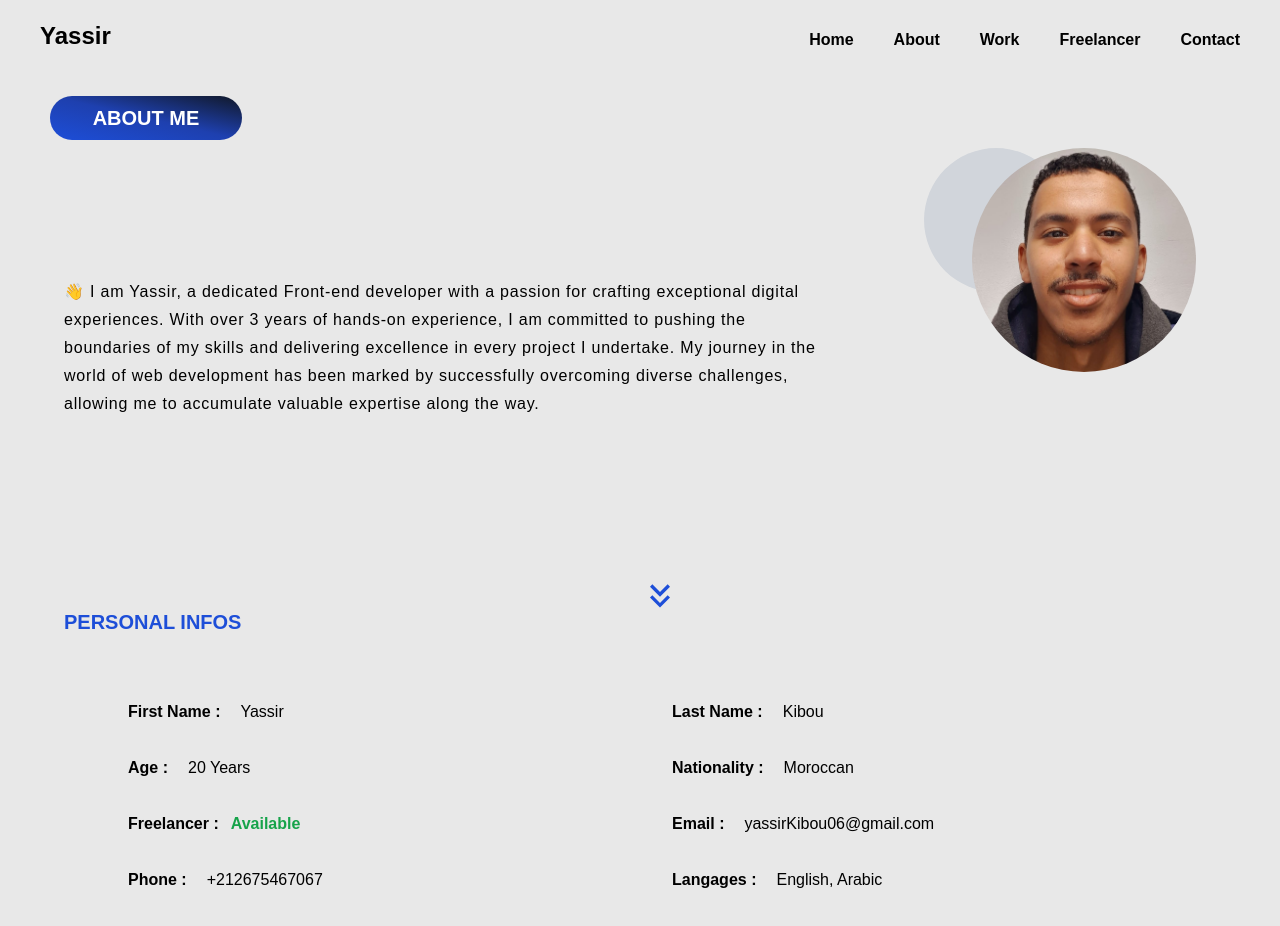
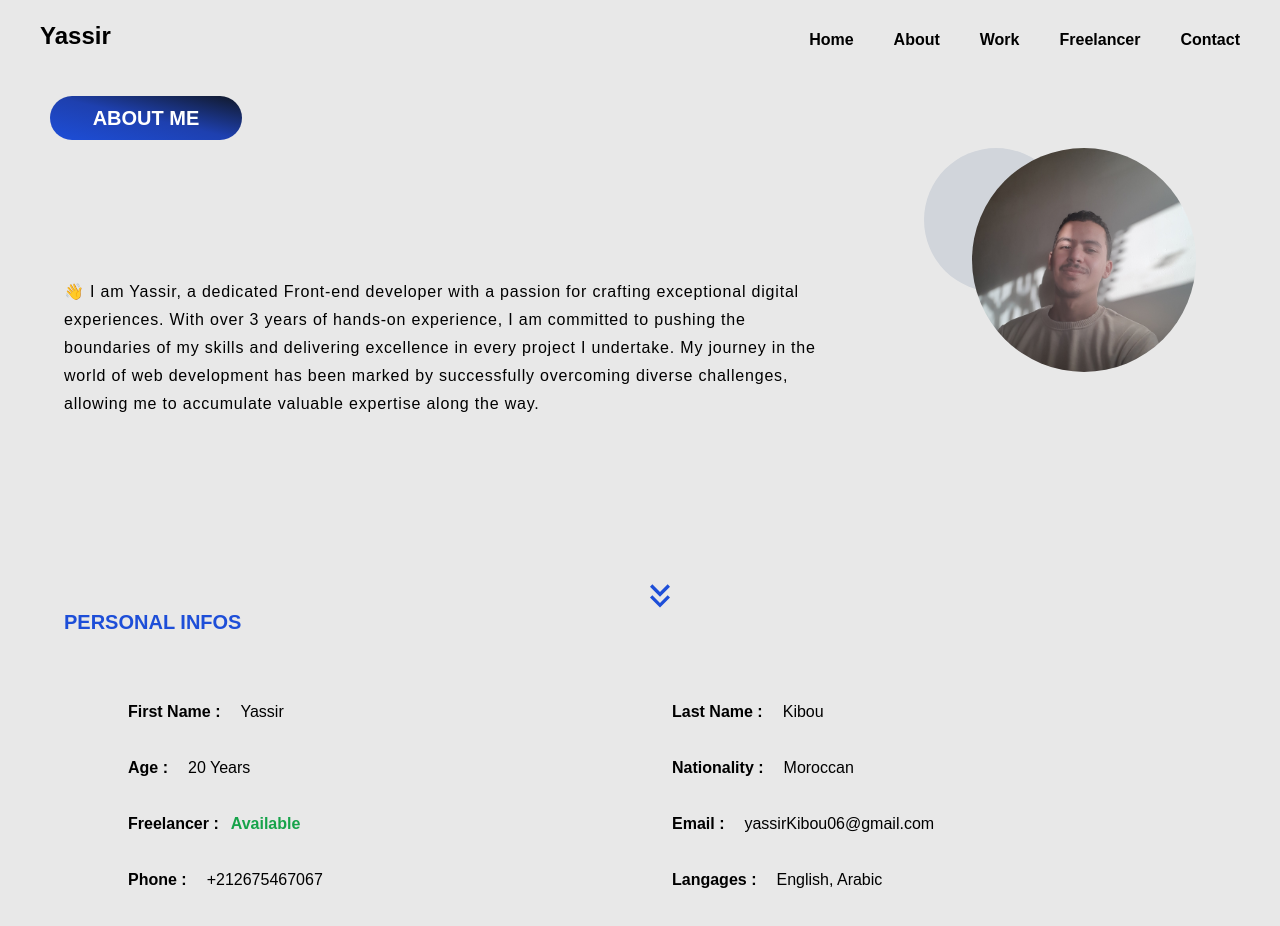
Before and after one commit to yassirkibou06/portfolio-v2, a Next.js app: page /about in a window 1280 px wide. Shown: the top 926 px of the page. Built offline with nearby package versions, Linux system fonts and the light colour scheme.

Commit message:
edit image on about page

```diff
--- a/app/about/page.jsx
+++ b/app/about/page.jsx
@@ -93,7 +93,7 @@ const page = () => {
                 className="absolute opacity-0 -right-36 mt-2 md:mt-0"
             >
                 <div className="absolute top-24 right-16 w-56 h-56 z-[15] ">
-                    <img className="object-cover w-full h-full rounded-full " src="../../assets/images/ya.jpg" alt="" />
+                    <img className="object-cover w-full h-full rounded-full " src="../../assets/images/yas.jpg" alt="" />
                 </div>
                 <div className="z-[14] absolute top-24 right-48 rounded-full bg-gray-300 w-36 h-36"></div>
             </motion.div>
```
Also changed, not shown: public/assets/images/ya.jpg (deleted), public/assets/images/yas.jpg (added).
